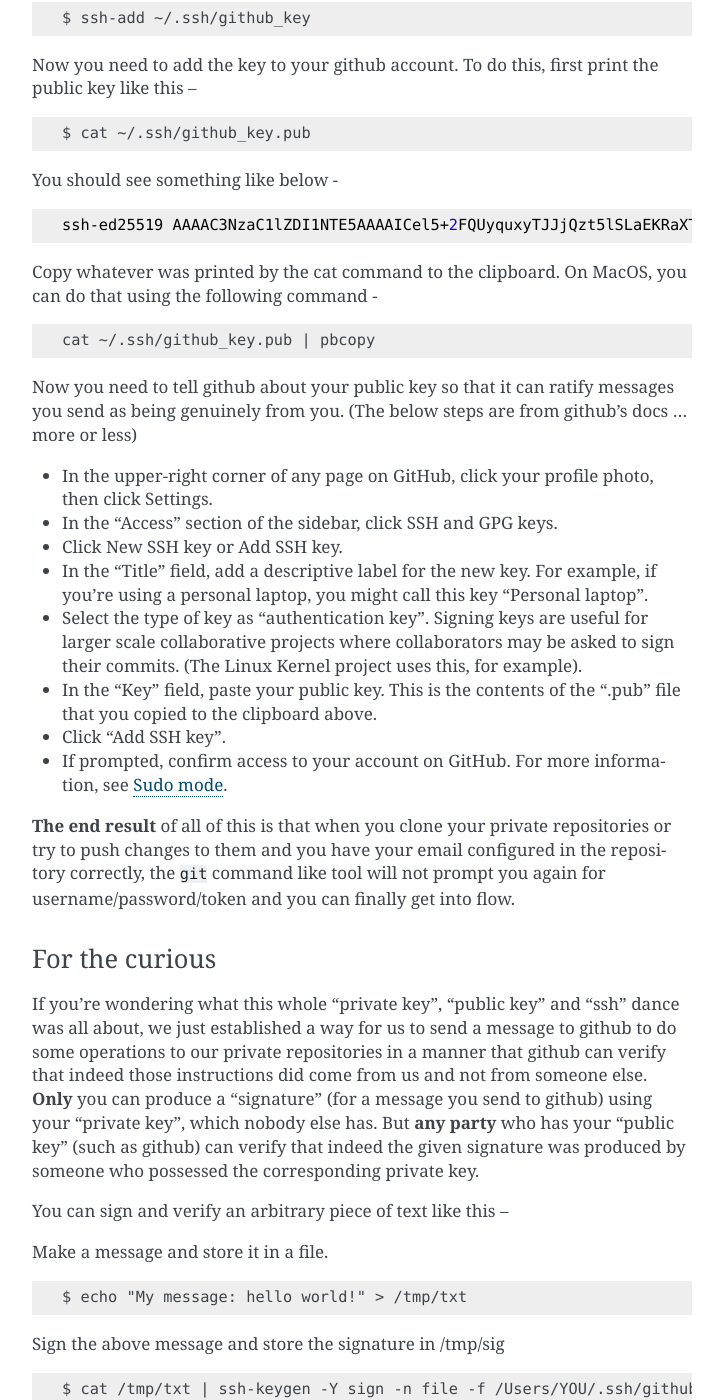
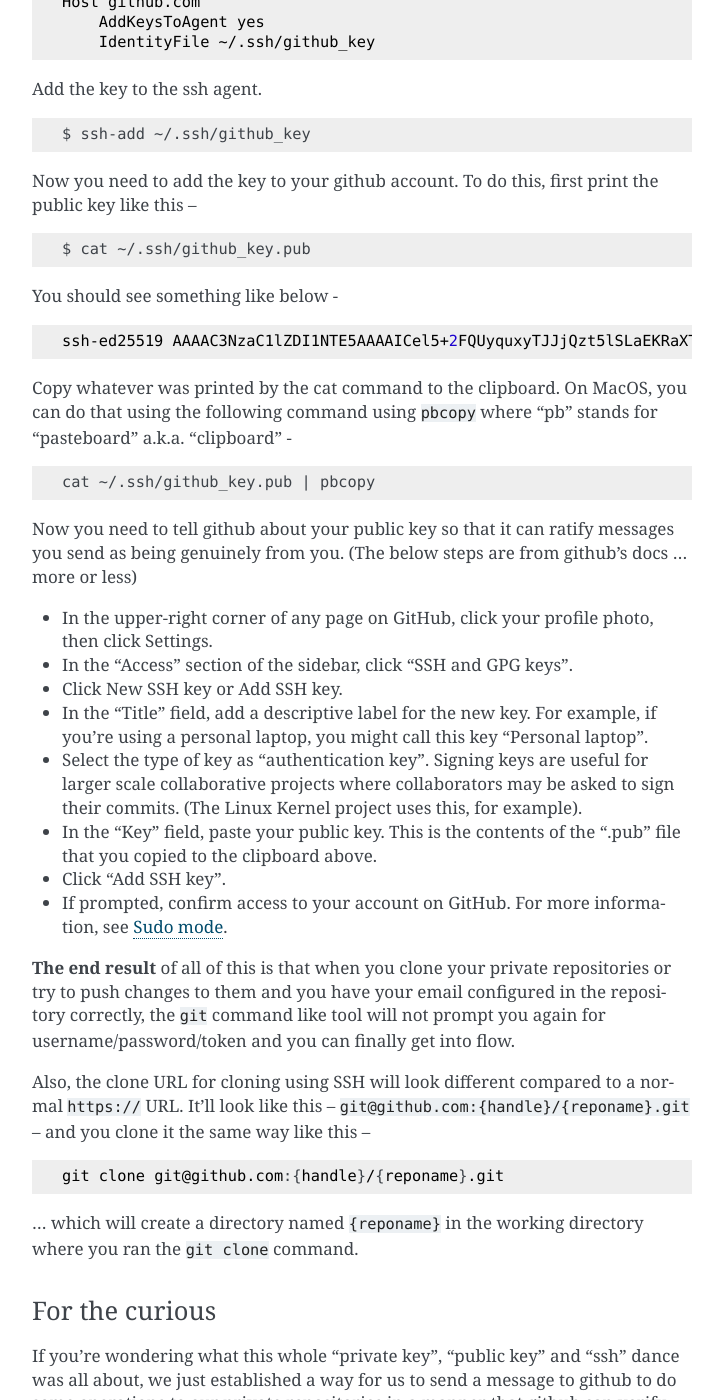
Before and after one commit to kreauniv/comp350, a Sphinx documentation site: the page built from source/git.rst, in a window 1280 px wide and 1400 px high, scrolled down 8129 px. Shown: the whole window, without its empty margins (388-1111 px from the left). Built offline with Sphinx 7.4.7, drawn with Linux system fonts in a browser that asks for light colours; some of the changed text lies outside the part shown.

Commit message:
Some minor tweaks and additions to the ssh key workflow

```diff
--- a/source/git.rst
+++ b/source/git.rst
@@ -366,12 +366,17 @@
     > Enter passphrase (empty for no passphrase): [Type a passphrase]
     > Enter same passphrase again: [Type passphrase again]
 
-Then start the "ssh agent" in the background like this -
+Then start the "ssh agent" in the background like this [#sshagent]_ -
 
 .. code::
 
     $ eval "$(ssh-agent -s)"
 
+
+.. [#sshagent] You may need to use the ``sudo`` command to run the
+   ``ssh-sgent``. See the similar portion of `Generating a new SSH key and
+   adding it to the ssh-agent`_ if have any permission issues running the above
+   command (search that page for ``ssh-agent`` to find this spot).
 
 Now you need to tell the ssh agent the key you want to use when accessing github
 so it can use it automatically. You do this by creating/editing the file
@@ -406,8 +411,9 @@
 
     ssh-ed25519 AAAAC3NzaC1lZDI1NTE5AAAAICel5+2FQUyquxyTJJjQzt5lSLaEKRaXTKPr1QbceunB "your_email@example.com"
 
-Copy whatever was printed by the cat command to the clipboard. On MacOS, you can do that
-using the following command -
+Copy whatever was printed by the cat command to the clipboard. On MacOS, you
+can do that using the following command using ``pbcopy`` where "pb" stands for
+"pasteboard" a.k.a. "clipboard" -
 
 .. code:: bash
 
@@ -420,7 +426,7 @@
 * In the upper-right corner of any page on GitHub, click your profile photo,
   then click Settings.
 
-* In the "Access" section of the sidebar, click  SSH and GPG keys.
+* In the "Access" section of the sidebar, click  "SSH and GPG keys".
 
 * Click New SSH key or Add SSH key.
 
@@ -445,6 +451,17 @@
 repositories or try to push changes to them and you have your email configured
 in the repository correctly, the ``git`` command like tool will not prompt you
 again for username/password/token and you can finally get into flow.
+
+Also, the clone URL for cloning using SSH will look different compared to a
+normal ``https://`` URL. It'll look like this --
+``git@github.com:{handle}/{reponame}.git`` -- and you clone it the same way like this --
+
+.. code::
+
+    git clone git@github.com:{handle}/{reponame}.git
+
+... which will create a directory named ``{reponame}`` in the working directory
+where you ran the ``git clone`` command.
 
 For the curious
 ~~~~~~~~~~~~~~~
```
